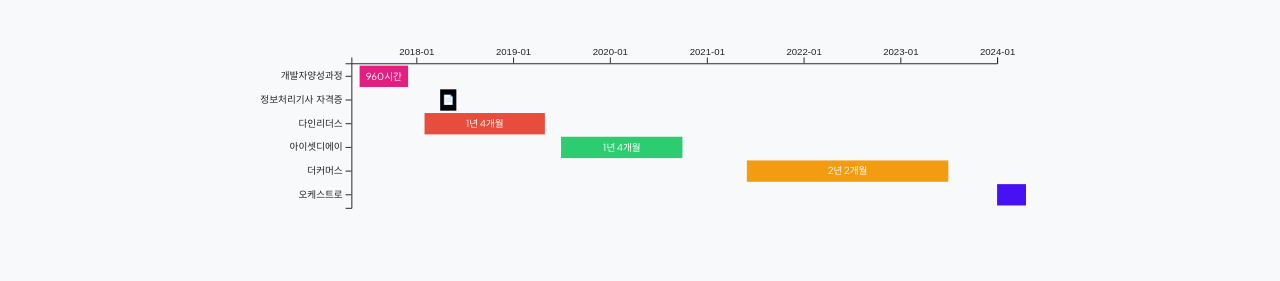
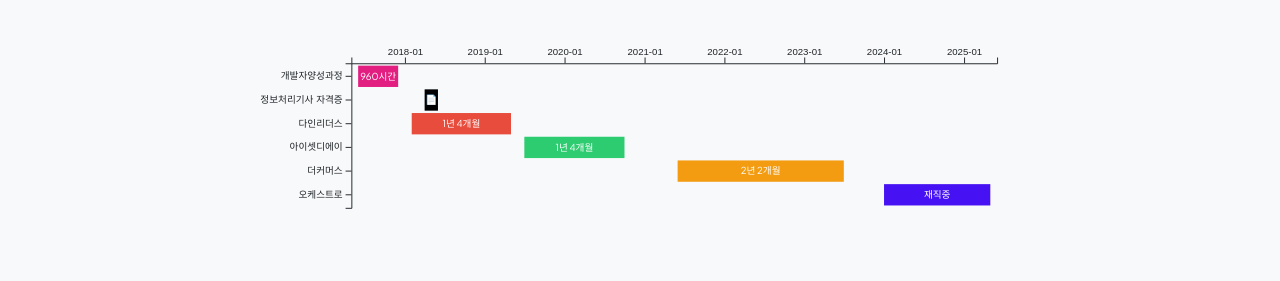
Before and after one commit to jyshine/jyshine.github.io, a plain HTML site: page resume.html in a window 1280 px wide. Shown: the part 182-463 px from the top of the page. Drawn offline with nearby package versions, Linux system fonts and the light colour scheme.

Commit message:
fix: chart 수정

```diff
--- a/resume.html
+++ b/resume.html
@@ -409,7 +409,7 @@
                 { name: '오케스트로', start: '2024-01', end: '2025-05', color: '#4612f3', description: '재직중', period: '2024-01~2025-05', why:'재직중'}
             ];
 
-            // 차트 생성
+            // 차트
             const margin = { top: 20, right: 30, bottom: 30, left: 100 };
             const width = 800 - margin.left - margin.right;
             const height = 200 - margin.top - margin.bottom;
@@ -426,8 +426,11 @@
             const parseDate = d3.timeParse("%Y-%m");
             const formatDate = d3.timeFormat("%Y-%m");
 
+            const minDate = d3.min(data, d => parseDate(d.start));
+            const maxDate = d3.max(data, d => parseDate(d.end));
+
             const x = d3.scaleTime()
-                .domain([parseDate('2017-05'), parseDate('2024-01')])
+                .domain([d3.timeMonth.offset(minDate, -1), d3.timeMonth.offset(maxDate, 1)]) // 시작 한 달 전, 끝 한 달 후
                 .range([0, width]);
 
             const y = d3.scaleBand()
```
